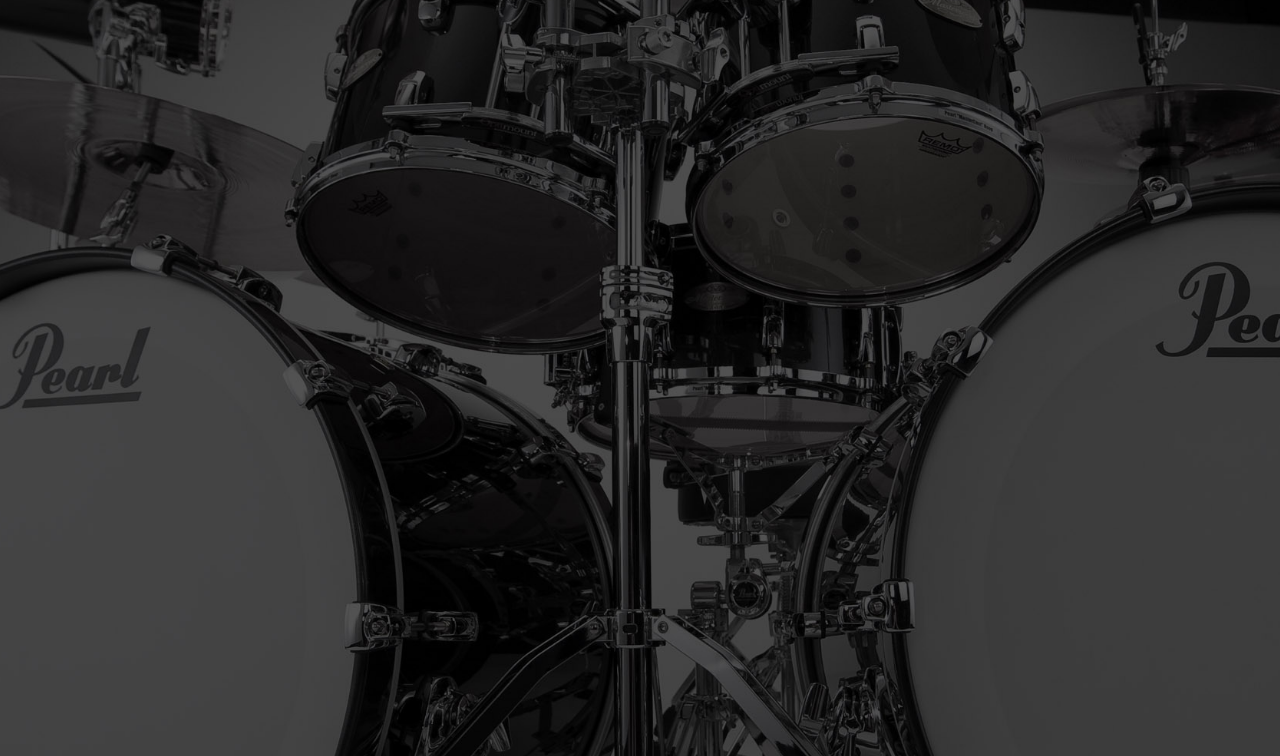
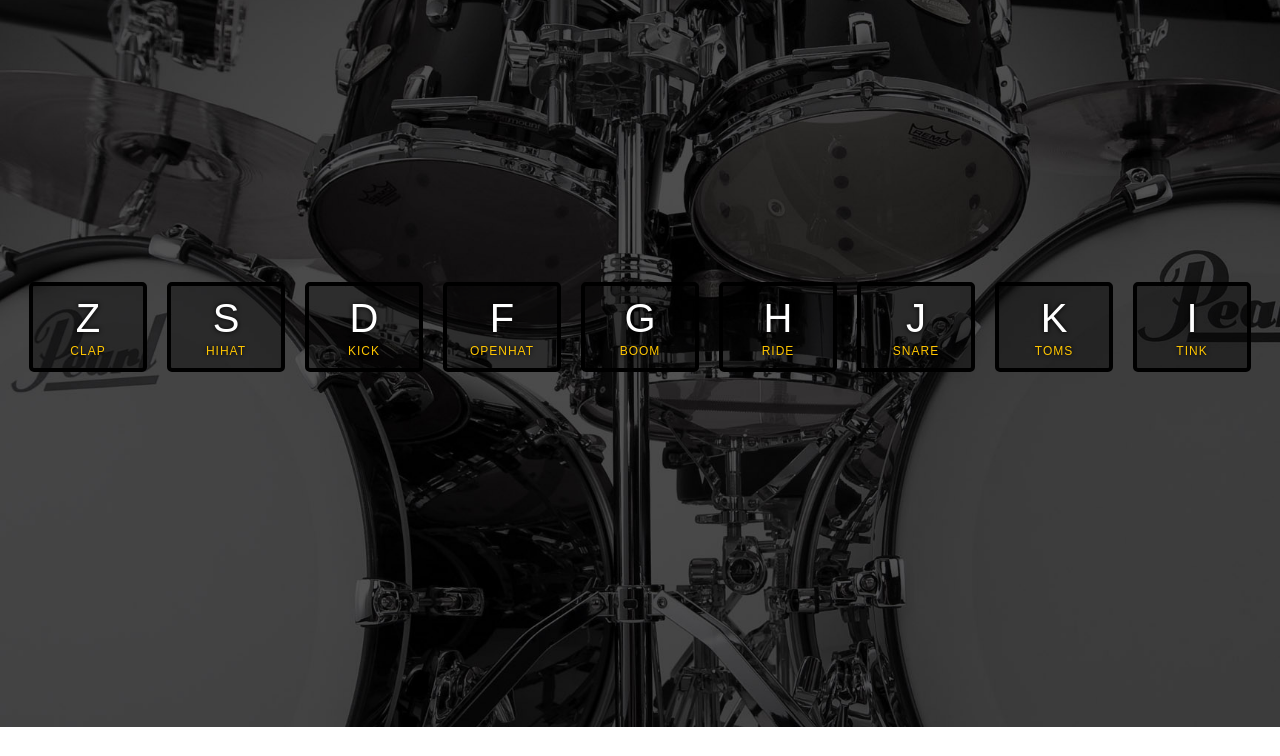
Before and after one commit to yoannlg/Javascript30, a plain HTML site: page day1/drum kit/index.html in a window 1280 px wide. Shown: the part 73-829 px from the top of the page. After the commit the page ends 800 px from the top, so only its background shows below. Drawn offline with Linux system fonts and the light colour scheme.

Commit message:
Drum kit WIP

```diff
--- a/day1/drum kit/asset/css/style.css
+++ b/day1/drum kit/asset/css/style.css
@@ -1,6 +1,46 @@
-body{
-	width: 100%;
-	height: 100vh;
-	background: url('../images/background.jpg') no-repeat center center;
+html{
+	font-size: 10px;
+	background: url('../images/background.jpg') bottom center;
 	background-size: cover;
 }
+body,html{
+	margin: 0;
+	padding: 0;
+	font-family: sans-serif;
+}
+
+.container{
+	display: flex;
+	flex: 1;
+	min-height: 100vh;
+	align-items: center;
+	justify-content: center;
+}
+.drum{
+	width:10rem;
+	margin: 1rem;
+	border: .4rem solid black;
+	border-radius: .5rem;
+	font-size: 1.5rem;
+	padding: 1rem .5rem;
+	transition: all .07s ease;
+	text-align: center;
+	color: white;
+	background: rgba(0,0,0,0.4);
+	text-shadow: 0 0 .5rem black;
+}
+.clicking{
+  transform: scale(1.1);
+  border-color: #ffc600;
+  box-shadow: 0 0 1rem #ffc600;
+}
+.letter {
+	display: block;
+	font-size: 4rem;
+}
+.sound{
+	font-size: 1.2rem;
+	text-transform: uppercase;
+	letter-spacing: .1rem;
+	color: #ffc600;
+}
--- a/day1/drum kit/index.html
+++ b/day1/drum kit/index.html
@@ -6,17 +6,54 @@
 	<title>Drum kit</title>
 </head>
 <body>
-<h1>test</h1>
 	<div class="container">
-		<div class="drum"></div>
-		<div class="drum"></div>
-		<div class="drum"></div>
-		<div class="drum"></div>
-		<div class="drum"></div>
-		<div class="drum"></div>
-		<div class="drum"></div>
-		<div class="drum"></div>
-		<div class="drum"></div>
+		<div data-key="90" class="drum">
+			<span class="letter">Z</span>
+			<span class="sound">clap</span>
+		</div>
+		<div data-key="83" class="drum">
+			<span class="letter">S</span>
+			<span class="sound">hihat</span>
+		</div>
+		<div data-key="68" class="drum">
+			<span class="letter">D</span>
+			<span class="sound">kick</span>
+		</div>
+		<div data-key="70" class="drum">
+			<span class="letter">F</span>
+			<span class="sound">openhat</span>
+		</div>
+		<div data-key="71" class="drum">
+			<span class="letter">G</span>
+			<span class="sound">boom</span>
+		</div>
+		<div data-key="72" class="drum">
+			<span class="letter">H</span>
+			<span class="sound">ride</span>
+		</div>
+		<div data-key="74" class="drum">
+			<span class="letter">J</span>
+			<span class="sound">snare</span>
+		</div>
+		<div data-key="75" class="drum">
+			<span class="letter">K</span>
+			<span class="sound">toms</span>
+		</div>
+		<div data-key="76" class="drum">
+			<span class="letter">I</span>
+			<span class="sound">tink</span>
+		</div>
 	</div>
+
+	<audio data-key="90" src="sounds/clap.wav"></audio>
+	<audio data-key="83" src="sounds/hihat.wav"></audio>
+	<audio data-key="68" src="sounds/kick.wav"></audio>
+	<audio data-key="70" src="sounds/openhat.wav"></audio>
+	<audio data-key="71" src="sounds/boom.wav"></audio>
+	<audio data-key="72" src="sounds/ride.wav"></audio>
+	<audio data-key="74" src="sounds/snare.wav"></audio>
+	<audio data-key="75" src="sounds/tom.wav"></audio>
+	<audio data-key="76" src="sounds/tink.wav"></audio>
+
 </body>
 </html>
--- a/day1/drum kit/js/script.js
+++ b/day1/drum kit/js/script.js
@@ -0,0 +1,3 @@
+function active_sound() {
+
+}
```
Also changed, not shown: 9 other files.
